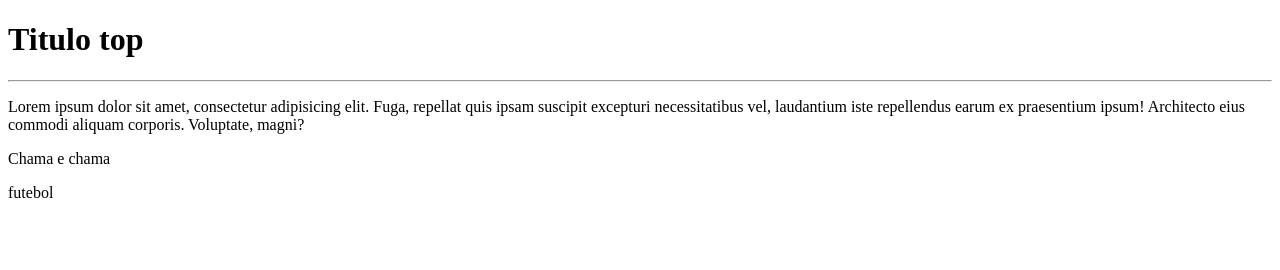
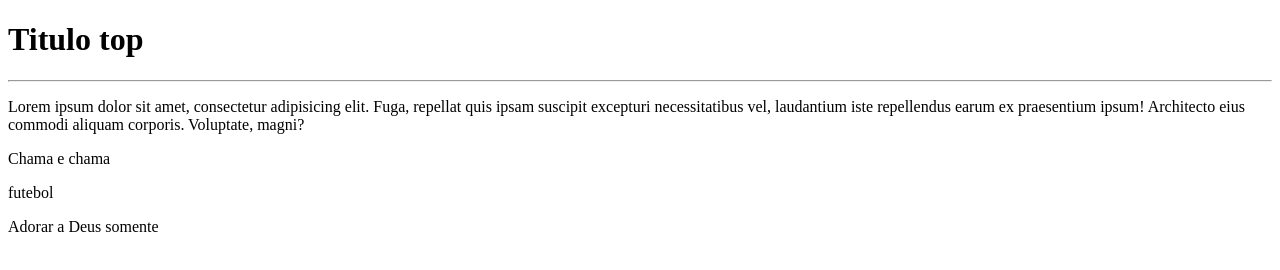
Before and after one commit to lucasvaaa/estudogit, a plain HTML site: page site-exemplo/index.html in a window 1280 px wide. Drawn offline with Linux system fonts and the light colour scheme.

Commit message:
adicional de adoração

```diff
--- a/site-exemplo/index.html
+++ b/site-exemplo/index.html
@@ -11,6 +11,7 @@
     <p>Lorem ipsum dolor sit amet, consectetur adipisicing elit. Fuga, repellat quis ipsam suscipit excepturi necessitatibus vel, laudantium iste repellendus earum ex praesentium ipsum! Architecto eius commodi aliquam corporis. Voluptate, magni?</p>
     <p>Chama e chama</p>
     <p>futebol</p>
+    <p>Adorar a Deus somente</p>
 </body>
 </html>
 
```
